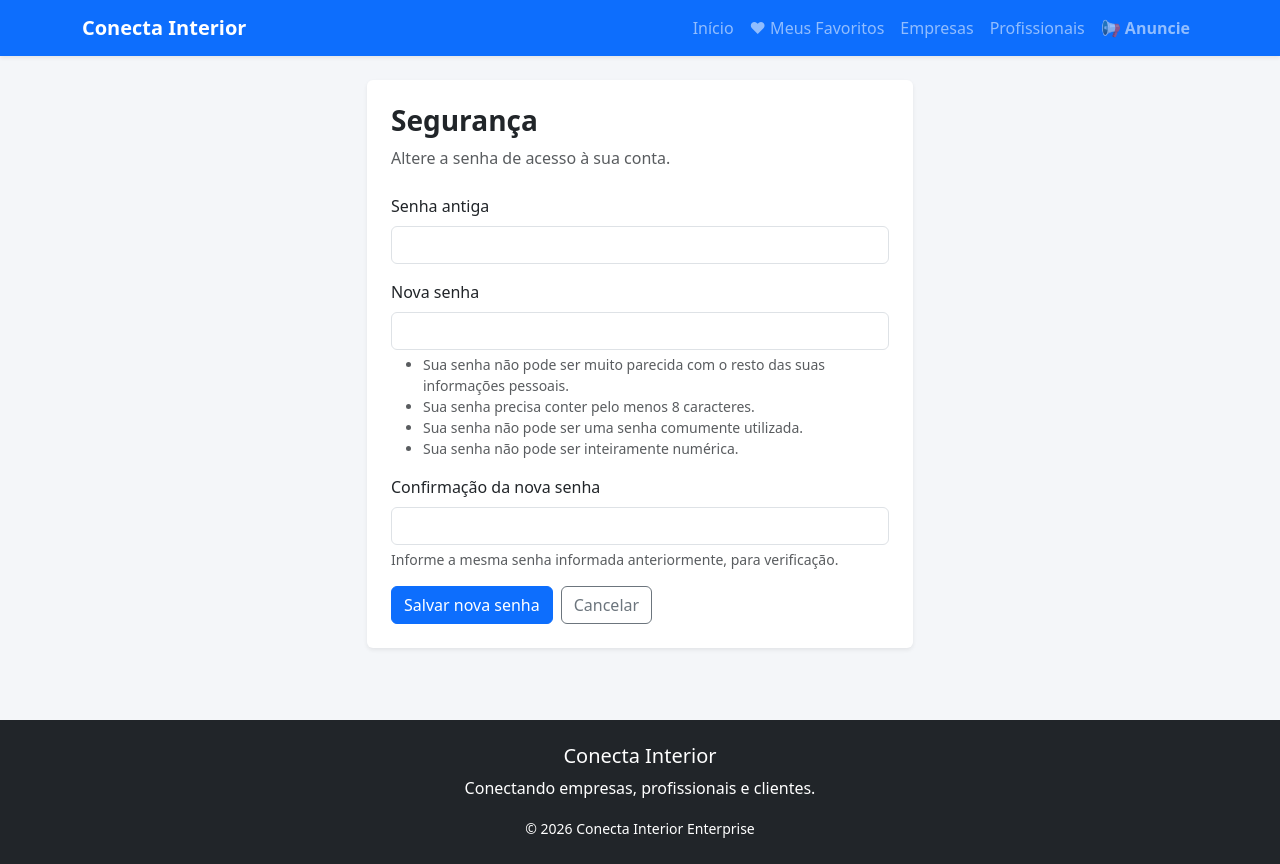
After one commit to spab1967/conecta-interior-enterprise, a Django app: page /minha-conta/seguranca/alterar-senha/ in a window 1280 px wide. The commit adds this page. Run offline with Django 5.2, Linux system fonts and the light colour scheme; the visitor is signed in with stand-in values (Sample User, id 1).

Commit message:
Implementa gerenciamento de senhas cliente e administrador

```diff
--- a/apps/administracao/urls.py
+++ b/apps/administracao/urls.py
@@ -28,6 +28,18 @@ urlpatterns = [
         "profissionais/",
         views.profissionais,
         name="profissionais",
+    ),
+
+    path(
+        "empresas/<int:empresa_id>/definir-senha/",
+        views.definir_senha_empresa,
+        name="definir_senha_empresa",
+    ),
+
+    path(
+        "profissionais/<int:profissional_id>/definir-senha/",
+        views.definir_senha_profissional,
+        name="definir_senha_profissional",
     ),
 
     path(
--- a/apps/core/urls.py
+++ b/apps/core/urls.py
@@ -40,6 +40,12 @@ urlpatterns = [
         "minha-conta/",
         views.minha_conta,
         name="minha_conta",
+    ),
+
+    path(
+        "minha-conta/seguranca/alterar-senha/",
+        views.alterar_senha,
+        name="alterar_senha",
     ),
 
     path(
--- a/apps/core/views.py
+++ b/apps/core/views.py
@@ -1,5 +1,7 @@
 from django.contrib import messages
 from django.contrib.auth.decorators import login_required
+from django.contrib.auth.forms import PasswordChangeForm
+from django.contrib.auth import update_session_auth_hash
 from django.http import Http404
 from django.db.models import (
     Avg,
@@ -711,6 +713,25 @@ def profissional_detalhe(
     )
 
 
+
+@login_required
+def alterar_senha(request):
+    if request.method == "POST":
+        form = PasswordChangeForm(request.user, request.POST)
+        if form.is_valid():
+            usuario = form.save()
+            update_session_auth_hash(request, usuario)
+            messages.success(request, "Senha alterada com sucesso.")
+            return redirect("core:minha_conta")
+    else:
+        form = PasswordChangeForm(request.user)
+
+    return render(
+        request,
+        "core/alterar_senha.html",
+        {"form": form},
+    )
+
 @login_required
 def minha_conta(request):
 
--- a/templates/administracao/empresas.html
+++ b/templates/administracao/empresas.html
@@ -79,6 +79,7 @@ Empresas | Administração Enterprise
                         <th>Cidade</th>
                         <th>Categoria</th>
                         <th>Status</th>
+                        <th>Usuário / Segurança</th>
                     </tr>
 
                 </thead>
@@ -134,7 +135,7 @@ Empresas | Administração Enterprise
                     {% empty %}
 
                     <tr>
-                        <td colspan="5"
+                        <td colspan="6"
                             class="text-center py-5 text-muted">
                             Nenhuma empresa encontrada.
                         </td>
--- /dev/null
+++ b/templates/core/alterar_senha.html
@@ -0,0 +1,30 @@
+{% extends "base.html" %}
+{% block title %}Segurança | Minha Conta{% endblock %}
+{% block content %}
+<div class="row justify-content-center">
+    <div class="col-lg-6">
+        <div class="card border-0 shadow-sm">
+            <div class="card-body p-4">
+                <h1 class="h3 fw-bold mb-2">Segurança</h1>
+                <p class="text-muted mb-4">Altere a senha de acesso à sua conta.</p>
+                <form method="post" novalidate>
+                    {% csrf_token %}
+                    {% for field in form %}
+                    <div class="mb-3">
+                        <label class="form-label" for="{{ field.id_for_label }}">{{ field.label }}</label>
+                        <input type="password" name="{{ field.html_name }}" id="{{ field.id_for_label }}" class="form-control{% if field.errors %} is-invalid{% endif %}" autocomplete="{% if field.name == 'old_password' %}current-password{% else %}new-password{% endif %}" required>
+                        {% if field.help_text %}<div class="form-text">{{ field.help_text|safe }}</div>{% endif %}
+                        {% for error in field.errors %}<div class="invalid-feedback d-block">{{ error }}</div>{% endfor %}
+                    </div>
+                    {% endfor %}
+                    {% for error in form.non_field_errors %}<div class="alert alert-danger">{{ error }}</div>{% endfor %}
+                    <div class="d-flex gap-2">
+                        <button type="submit" class="btn btn-primary">Salvar nova senha</button>
+                        <a href="{% url 'core:minha_conta' %}" class="btn btn-outline-secondary">Cancelar</a>
+                    </div>
+                </form>
+            </div>
+        </div>
+    </div>
+</div>
+{% endblock %}
--- a/templates/core/minha_conta.html
+++ b/templates/core/minha_conta.html
@@ -18,6 +18,11 @@ Minha Conta | Conecta Interior
         </p>
     </div>
 
+    <div class="d-flex gap-2">
+        <a href="{% url 'core:alterar_senha' %}" class="btn btn-outline-primary">
+            🔐 Segurança / Alterar senha
+        </a>
+
     <form
         method="post"
         action="{% url 'core:logout' %}"
@@ -31,6 +36,7 @@ Minha Conta | Conecta Interior
             Sair
         </button>
     </form>
+    </div>
 
 </div>
 
```
Also changed, not shown: apps/administracao/views.py (+40 -1 lines), templates/administracao/definir_senha.html (added, +31 -0 lines), templates/administracao/profissionais.html (+10 -2 lines).
